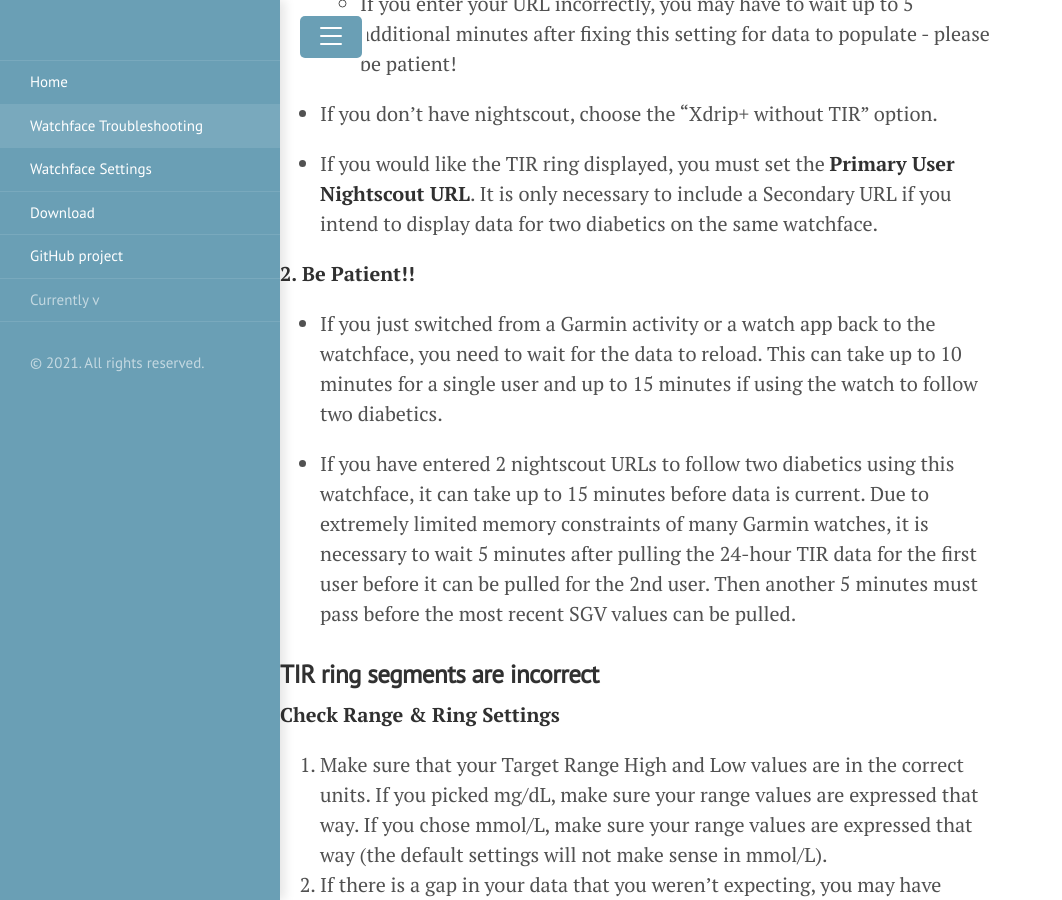
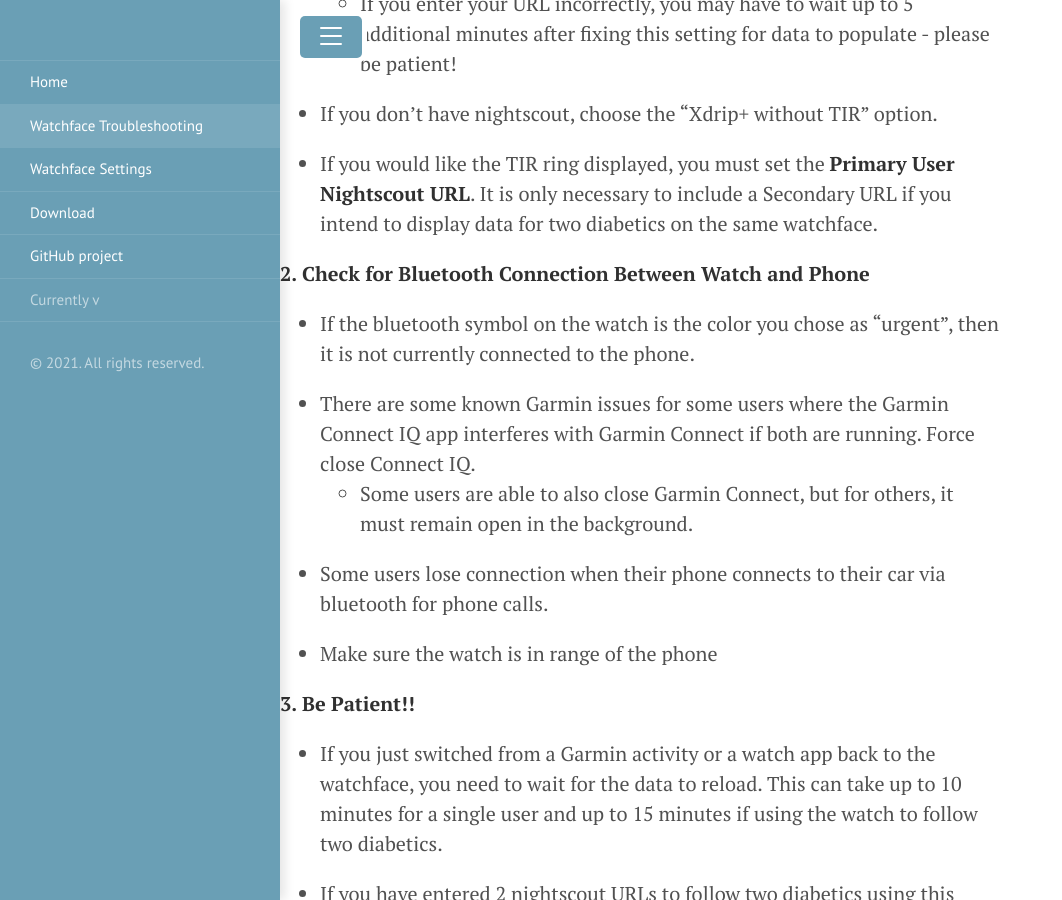
Before and after one commit to SturdiPancreas/CGM-TIR-watch, a Jekyll site: the page built from Troubleshooting.md, in a window 1280 px wide and 900 px high, scrolled down 565 px. Shown: the whole window, without its empty margins (0-1062 px from the left). Built offline with Jekyll 4.4.1, drawn with Linux system fonts in a browser that asks for light colours.

Commit message:
Update Troubleshooting.md

```diff
--- a/Troubleshooting.md
+++ b/Troubleshooting.md
@@ -17,7 +17,17 @@ title: Watchface Troubleshooting
 
 - If you would like the TIR ring displayed, you must set the <strong>Primary User Nightscout URL</strong>.  It is only necessary to include a Secondary URL if you intend to display data for two diabetics on the same watchface.
 
-<strong>2. Be Patient!!</strong>
+<strong>2. Check for Bluetooth Connection Between Watch and Phone</strong>
+- If the bluetooth symbol on the watch is the color you chose as "urgent", then it is not currently connected to the phone.
+
+- There are some known Garmin issues for some users where the Garmin Connect IQ app interferes with Garmin Connect if both are running.  Force close Connect IQ.
+  - Some users are able to also close Garmin Connect, but for others, it must remain open in the background.
+
+- Some users lose connection when their phone connects to their car via bluetooth for phone calls.
+
+- Make sure the watch is in range of the phone
+
+<strong>3. Be Patient!!</strong>
 
 - If you just switched from a Garmin activity or a watch app back to the watchface, you need to wait for the data to reload.  This can take up to 10 minutes for a single user and up to 15 minutes if using the watch to follow two diabetics.
 
```
